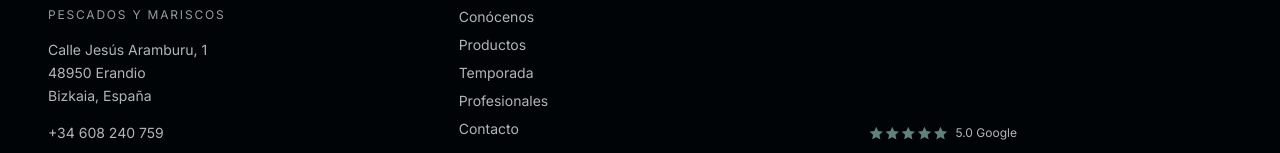
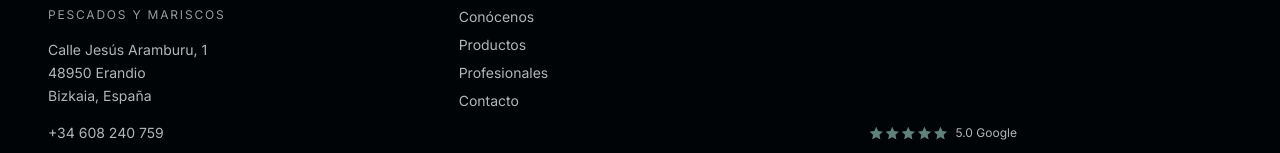
Before and after one commit to LocalIA-Soluciones-Digitales/Pescados-Mariscos-Arrantza, a React (Vite) app: page / in a window 1280 px wide. Shown: the part 8851-9004 px from the top of the page. Built offline with nearby package versions, Linux system fonts and the light colour scheme; no server answers; the database is empty; a web font is replaced by a local one.

Commit message:
Fix footer links: remove duplicate Temporada, point Profesionales to its own page

```diff
--- a/src/pages/home/components/Footer.tsx
+++ b/src/pages/home/components/Footer.tsx
@@ -9,8 +9,7 @@ export default function Footer() {
   const footerLinks = [
     { href: '#about', key: 'nav.about' },
     { href: '/productos', key: 'nav.products' },
-    { href: '/productos', key: 'nav.seasonal' },
-    { href: '/productos', key: 'nav.restaurants' },
+    { href: '/profesionales', key: 'nav.restaurants' },
     { href: '#contact', key: 'nav.contact' },
   ];
 
```
